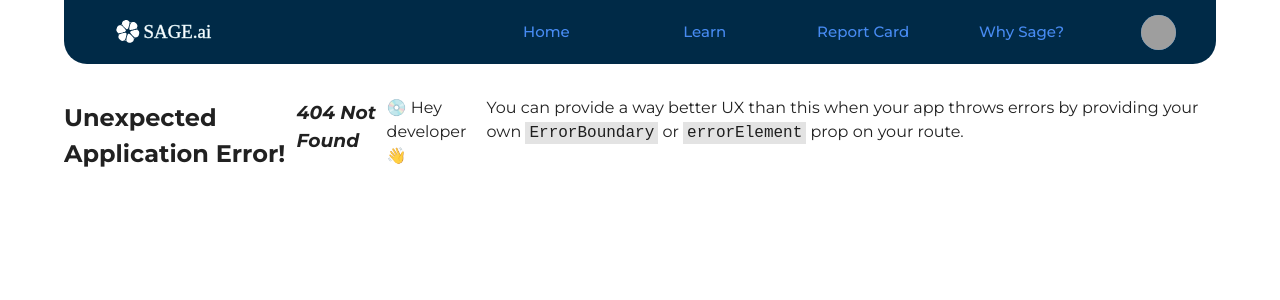
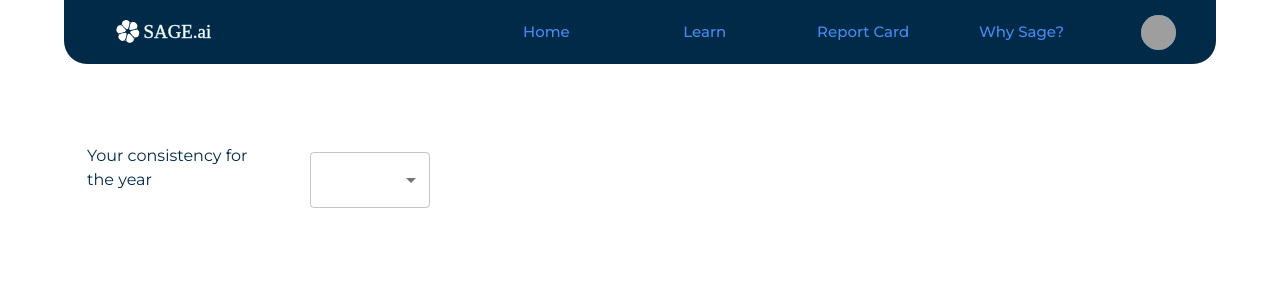
Before and after one commit to Xen14581/GenAIHack, a React (Create React App) app in the folder Frontend/: page /report in a window 1280 px wide. Before the commit this address had no page. Shown: the top 300 px of the page. Built offline with nearby package versions, Linux system fonts and the light colour scheme; grey boxes are pictures that could not be loaded.

Commit message:
Added calendar heatmap

```diff
--- a/Frontend/package.json
+++ b/Frontend/package.json
@@ -15,6 +15,7 @@
     "@mui/material": "^6.0.1",
     "material-ui-popup-state": "^5.3.0",
     "react": "latest",
+    "react-calendar-heatmap": "^1.9.0",
     "react-dom": "latest",
     "react-router-dom": "^6.26.1",
     "react-scripts": "latest"
--- /dev/null
+++ b/Frontend/src/pages/report_card.jsx
@@ -0,0 +1,48 @@
+import * as React from 'react';
+import { Grid2 } from '@mui/material';
+
+// Imports for select
+import MenuItem from '@mui/material/MenuItem';
+import FormControl from '@mui/material/FormControl';
+import Select from '@mui/material/Select';
+
+
+const ReportCard=()=>{
+
+    // Set and control year for consistency segment
+    var today = new Date();
+    const [year, setYear] = React.useState(String(today.getFullYear()));
+
+    const handleChangeYear = (event) => {
+        setYear(event.target.value);
+    };
+
+    // Set and Control the
+
+    return(
+        <Grid2 container sx={{overflowX: "hidden", width:"max-content", maxWidth: "100%", padding: "8vh 2%"}} id="Report-Card-Page-Contaier">
+            <Grid2 item container size={{xs:12}} sx={{overflowX: "hidden", width:"max-content", maxWidth: "100%"}} id ="Report-Card-Consistency-Container" spacing={4}>
+                <Grid2 item size={{xs: 12, md: 6}} sx={window.innerWidth > 1000? {overflowX: "hidden", width:"max-content", maxWidth: "100%", color: "#002A47ff"} : {overflowX: "hidden", width:"max-content", maxWidth: "100%", color: "#002A47ff", textAlign: "center"}} id="Report-Card-Consistency-Item-Text-Selector">
+                    Your consistency for the year
+                </Grid2>
+                <Grid2 item size={{xs: 12, md: 6}} sx={window.innerWidth > 1000? {overflowX: "hidden", width:"max-content", maxWidth: "100%", color: "#002A47ff"} : {overflowX: "hidden", width:"max-content", maxWidth: "100%", color: "#002A47ff", textAlign: "center"}} id="Report-Card-Consistency-Item-Text-Selector">
+                    <FormControl sx={{ m: 1, minWidth: 120 }}>
+                        <Select
+                        value={year}
+                        onChange={handleChangeYear}
+                        displayEmpty
+                        inputProps={{ 'aria-label': 'Without label' }}
+                        >
+                            <MenuItem value={10}>Ten</MenuItem>
+                            <MenuItem value={20}>Twenty</MenuItem>
+                            <MenuItem value={30}>Thirty</MenuItem>
+                        </Select>
+                    </FormControl>
+                </Grid2>
+            </Grid2>
+        </Grid2>
+
+    )
+}
+
+export default ReportCard
--- a/Frontend/src/routes/index.js
+++ b/Frontend/src/routes/index.js
@@ -4,6 +4,7 @@ import {
 import Example from "../pages/demo";
 import Chat from "../pages/chat"
 import Quiz from "../pages/quiz"
+import ReportCard from "../pages/report_card"
 
 const router = createBrowserRouter([
     {
@@ -14,6 +15,10 @@ const router = createBrowserRouter([
         path: "/learn/quiz/",
         element: <Quiz />,
     },
+    {
+        path: "/report",
+        element: <ReportCard />,
+    },
 ]);
 
 export default router
```
Also changed, not shown: 2 other files (tests, documents, lock files or other folders).
